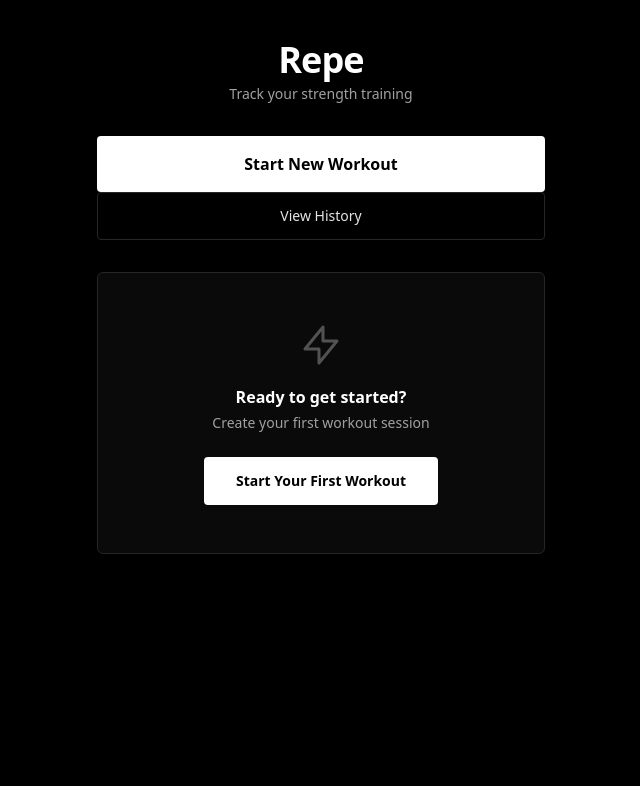
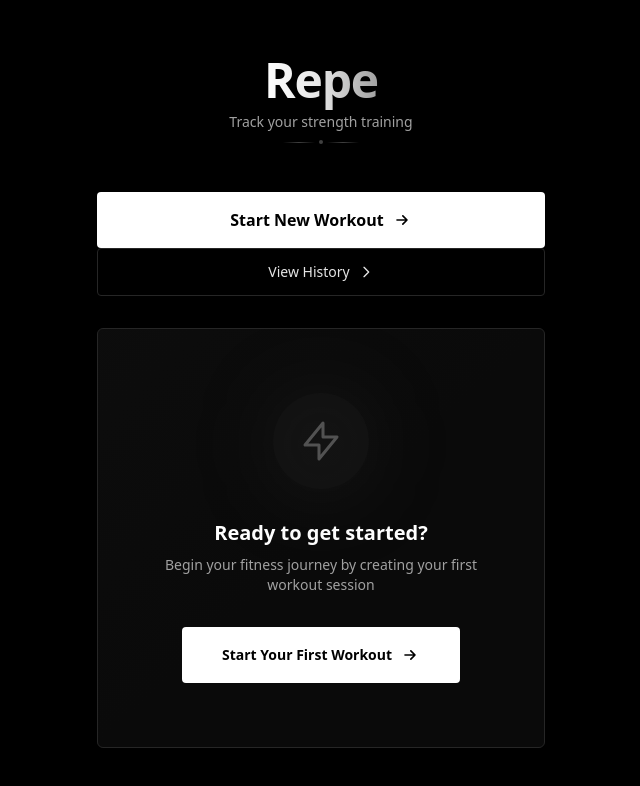
Before and after one commit to MLeonardoMP/Repe, a Next.js app: page / in a window 1280 px wide. Shown: the top 786 px of the page, without its empty margins (319-959 px from the left). Built offline with nearby package versions, Linux system fonts and the light colour scheme.

Commit message:
Modernize UI with subtle animations, gradients, and enhanced interactions
Co-authored-by: ghticac <223727041+ghticac@users.noreply.github.com>

```diff
--- a/src/app/globals.css
+++ b/src/app/globals.css
@@ -189,4 +189,136 @@
     color: var(--foreground);
     background: var(--background);
   }
+
+  /* Modern UI Enhancements */
+  .glass-effect {
+    background: rgba(26, 26, 26, 0.6);
+    backdrop-filter: blur(12px);
+    -webkit-backdrop-filter: blur(12px);
+  }
+
+  .glass-border {
+    border: 1px solid rgba(255, 255, 255, 0.1);
+  }
+
+  .subtle-glow {
+    box-shadow: 0 0 20px rgba(255, 255, 255, 0.03);
+  }
+
+  .card-hover {
+    transition: transform 0.2s ease-out, box-shadow 0.2s ease-out;
+  }
+
+  .card-hover:hover {
+    transform: translateY(-2px);
+    box-shadow: 0 8px 24px rgba(0, 0, 0, 0.4);
+  }
+
+  .button-press {
+    transition: transform 0.1s ease-out;
+  }
+
+  .button-press:active {
+    transform: scale(0.98);
+  }
+
+  /* Gradient utilities */
+  .gradient-accent {
+    background: linear-gradient(135deg, rgba(255, 255, 255, 0.05) 0%, rgba(255, 255, 255, 0) 100%);
+  }
+
+  .gradient-border {
+    position: relative;
+    border: none;
+  }
+
+  .gradient-border::before {
+    content: '';
+    position: absolute;
+    inset: 0;
+    border-radius: inherit;
+    padding: 1px;
+    background: linear-gradient(135deg, rgba(255, 255, 255, 0.2), rgba(255, 255, 255, 0.05));
+    -webkit-mask: linear-gradient(#fff 0 0) content-box, linear-gradient(#fff 0 0);
+    -webkit-mask-composite: xor;
+    mask-composite: exclude;
+  }
+
+  /* Smooth scrolling */
+  .smooth-scroll {
+    scroll-behavior: smooth;
+    -webkit-overflow-scrolling: touch;
+  }
+
+  /* Skeleton loading enhancement */
+  @keyframes shimmer {
+    0% {
+      background-position: -1000px 0;
+    }
+    100% {
+      background-position: 1000px 0;
+    }
+  }
+
+  .skeleton {
+    background: linear-gradient(
+      90deg,
+      #0a0a0a 0%,
+      #1a1a1a 20%,
+      #262626 40%,
+      #1a1a1a 60%,
+      #0a0a0a 80%,
+      #0a0a0a 100%
+    );
+    background-size: 2000px 100%;
+    animation: shimmer 2s infinite linear;
+  }
+
+  /* Pulse animation for active indicators */
+  @keyframes pulse-glow {
+    0%, 100% {
+      opacity: 1;
+      box-shadow: 0 0 0 0 rgba(16, 185, 129, 0.7);
+    }
+    50% {
+      opacity: 0.9;
+      box-shadow: 0 0 0 6px rgba(16, 185, 129, 0);
+    }
+  }
+
+  .pulse-glow {
+    animation: pulse-glow 2s cubic-bezier(0.4, 0, 0.6, 1) infinite;
+  }
+
+  /* Fade in animation */
+  @keyframes fadeIn {
+    from {
+      opacity: 0;
+      transform: translateY(10px);
+    }
+    to {
+      opacity: 1;
+      transform: translateY(0);
+    }
+  }
+
+  .fade-in {
+    animation: fadeIn 0.3s ease-out;
+  }
+
+  /* Slide in from bottom */
+  @keyframes slideInBottom {
+    from {
+      opacity: 0;
+      transform: translateY(20px);
+    }
+    to {
+      opacity: 1;
+      transform: translateY(0);
+    }
+  }
+
+  .slide-in-bottom {
+    animation: slideInBottom 0.4s ease-out;
+  }
 }
--- a/src/app/page.tsx
+++ b/src/app/page.tsx
@@ -42,21 +42,28 @@ export default function HomePage() {
 
   if (loading) {
     return (
-      <div className="flex-1 p-4 md:p-6">
-        <div className="max-w-md mx-auto space-y-8 pt-4">
-          <div className="animate-pulse space-y-8">
+      <div className="flex-1 p-4 md:p-6 min-h-screen">
+        <div className="max-w-md mx-auto space-y-8 pt-8">
+          <div className="space-y-8 fade-in">
             {/* Header skeleton */}
-            <div className="text-center space-y-2">
-              <div className="h-10 bg-neutral-900 rounded w-32 mx-auto"></div>
-              <div className="h-4 bg-neutral-900 rounded w-48 mx-auto"></div>
+            <div className="text-center space-y-3">
+              <div className="h-12 skeleton rounded-lg w-40 mx-auto"></div>
+              <div className="h-4 skeleton rounded w-48 mx-auto"></div>
+              <div className="flex items-center justify-center gap-1 mt-2">
+                <div className="h-px w-8 skeleton"></div>
+                <div className="h-1 w-1 rounded-full skeleton"></div>
+                <div className="h-px w-8 skeleton"></div>
+              </div>
             </div>
             {/* Button skeletons */}
-            <div className="space-y-2">
-              <div className="h-14 bg-neutral-900 rounded-lg"></div>
-              <div className="h-12 bg-neutral-900 rounded-lg"></div>
+            <div className="space-y-3">
+              <div className="h-14 skeleton rounded-lg"></div>
+              <div className="h-12 skeleton rounded-lg"></div>
             </div>
-            {/* Card skeleton */}
-            <div className="h-32 bg-neutral-900 rounded-xl border border-neutral-800"></div>
+            {/* Card skeleton with more detail */}
+            <div className="h-48 skeleton rounded-xl border border-neutral-800 relative overflow-hidden">
+              <div className="absolute inset-0 bg-gradient-to-br from-neutral-800/10 to-transparent"></div>
+            </div>
           </div>
         </div>
       </div>
@@ -64,26 +71,39 @@ export default function HomePage() {
   }
 
   return (
-    <div className="flex-1 p-4 md:p-6">
-      <div className="max-w-md mx-auto space-y-8">
-        {/* Header - Geist minimalist style */}
-        <div className="text-center space-y-1 pt-4">
-          <h1 className="text-4xl font-bold text-white tracking-tight">Repe</h1>
-          <p className="text-neutral-400 text-sm">Track your strength training</p>
+    <div className="flex-1 p-4 md:p-6 min-h-screen smooth-scroll">
+      <div className="max-w-md mx-auto space-y-8 fade-in">
+        {/* Header - Modern minimalist style with subtle gradient */}
+        <div className="text-center space-y-2 pt-8 pb-4">
+          <h1 className="text-5xl font-bold text-white tracking-tight">
+            <span className="bg-gradient-to-r from-white via-neutral-200 to-neutral-400 bg-clip-text text-transparent">
+              Repe
+            </span>
+          </h1>
+          <p className="text-neutral-400 text-sm font-medium">Track your strength training</p>
+          <div className="flex items-center justify-center gap-1 mt-2">
+            <div className="h-px w-8 bg-gradient-to-r from-transparent via-neutral-700 to-transparent"></div>
+            <div className="h-1 w-1 rounded-full bg-neutral-700"></div>
+            <div className="h-px w-8 bg-gradient-to-r from-transparent via-neutral-700 to-transparent"></div>
+          </div>
         </div>
 
-        {/* Active Workout - Geist style with clean borders */}
+        {/* Active Workout - Modern card with glass effect */}
         {activeWorkout && (
-          <Card className="bg-[#0a0a0a] border-neutral-800 hover:border-neutral-700 transition-colors">
-            <CardHeader className="pb-3">
+          <Card className="relative overflow-hidden bg-gradient-to-br from-emerald-950/30 to-[#0a0a0a] border-emerald-900/30 card-hover slide-in-bottom">
+            {/* Subtle glow effect */}
+            <div className="absolute inset-0 bg-gradient-to-br from-emerald-500/5 to-transparent pointer-events-none"></div>
+
+            <CardHeader className="pb-3 relative">
               <div className="flex items-center justify-between">
                 <CardTitle className="text-base font-semibold text-white">Active Workout</CardTitle>
-                <Badge variant="success" className="bg-emerald-950 text-emerald-400 border-emerald-900 text-xs font-medium">
+                <Badge variant="success" className="bg-emerald-500/20 text-emerald-300 border-emerald-500/30 text-xs font-medium backdrop-blur-sm">
+                  <span className="inline-block w-1.5 h-1.5 rounded-full bg-emerald-400 pulse-glow mr-1.5"></span>
                   In Progress
                 </Badge>
               </div>
             </CardHeader>
-            <CardContent className="space-y-4">
+            <CardContent className="space-y-4 relative">
               <div>
                 <h3 className="font-semibold text-white text-lg">{activeWorkout.name}</h3>
                 <p className="text-sm text-neutral-400 mt-1">
@@ -93,79 +113,127 @@ export default function HomePage() {
                   })}
                 </p>
               </div>
-              <div className="flex gap-6 text-sm text-neutral-400 font-mono">
+              <div className="flex gap-6 text-sm text-neutral-300 font-mono">
+                <div className="flex items-center gap-2">
+                  <span className="text-emerald-400">•</span>
                   <span>{activeWorkout.exercises?.length || 0} exercises</span>
+                </div>
+                <div className="flex items-center gap-2">
+                  <span className="text-emerald-400">•</span>
                   <span>
                     {activeWorkout.exercises?.reduce((total, ex) =>
                       total + (ex.sets?.length || 0), 0) || 0} sets
                   </span>
                 </div>
+              </div>
               <Button
                 onClick={() => handleContinueWorkout(activeWorkout)}
-                className="w-full h-12 bg-white hover:bg-neutral-100 text-black font-semibold transition-colors"
+                className="w-full h-12 bg-white hover:bg-neutral-100 text-black font-semibold transition-all button-press hover:shadow-lg"
               >
-                Continue Workout
+                Continue Workout →
               </Button>
             </CardContent>
           </Card>
         )}
 
-        {/* Quick Actions - Geist minimalist buttons */}
-        <div className="space-y-2">
+        {/* Quick Actions - Modern buttons with enhanced feedback */}
+        <div className="space-y-3">
           {!activeWorkout && (
             <Link href="/workout/new">
-              <Button className="w-full h-14 bg-white hover:bg-neutral-100 text-black text-base font-semibold transition-colors">
+              <Button className="group w-full h-14 bg-white hover:bg-neutral-100 text-black text-base font-semibold transition-all button-press hover:shadow-xl relative overflow-hidden">
+                <span className="relative z-10 flex items-center justify-center gap-2">
                   Start New Workout
+                  <svg className="w-5 h-5 transition-transform group-hover:translate-x-1" fill="none" stroke="currentColor" viewBox="0 0 24 24">
+                    <path strokeLinecap="round" strokeLinejoin="round" strokeWidth={2} d="M13 7l5 5m0 0l-5 5m5-5H6" />
+                  </svg>
+                </span>
+                {/* Subtle shine effect on hover */}
+                <div className="absolute inset-0 -translate-x-full group-hover:translate-x-full transition-transform duration-1000 bg-gradient-to-r from-transparent via-white/20 to-transparent"></div>
               </Button>
             </Link>
           )}
 
           <Link href="/history">
-            <Button variant="outline" className="w-full h-12 border-neutral-800 text-neutral-200 hover:bg-[#0a0a0a] hover:border-neutral-700 transition-colors">
+            <Button variant="outline" className="group w-full h-12 border-neutral-800 text-neutral-200 hover:bg-[#0a0a0a] hover:border-neutral-600 transition-all button-press relative overflow-hidden">
+              <span className="relative z-10 flex items-center justify-center gap-2">
                 View History
+                <svg className="w-4 h-4 transition-transform group-hover:translate-x-1" fill="none" stroke="currentColor" viewBox="0 0 24 24">
+                  <path strokeLinecap="round" strokeLinejoin="round" strokeWidth={2} d="M9 5l7 7-7 7" />
+                </svg>
+              </span>
             </Button>
           </Link>
         </div>
 
-        {/* Recent Workouts - Cleaner section header */}
+        {/* Recent Workouts - Modern section with subtle divider */}
         {recentWorkouts.length > 0 && (
-          <div className="space-y-4">
+          <div className="space-y-4 slide-in-bottom">
+            <div className="flex items-center gap-3">
               <h2 className="text-lg font-semibold text-white tracking-tight">Recent Workouts</h2>
-            <div className="space-y-2">
-              {recentWorkouts.slice(0, 3).map((workout) => (
+              <div className="flex-1 h-px bg-gradient-to-r from-neutral-800 to-transparent"></div>
+            </div>
+            <div className="space-y-3">
+              {recentWorkouts.slice(0, 3).map((workout, index) => (
+                <div
+                  key={workout.id}
+                  className="fade-in"
+                  style={{ animationDelay: `${index * 50}ms` }}
+                >
                   <WorkoutSessionCard
-                  key={workout.id}
                     session={workout}
                     onView={(id) => window.location.href = `/workout/${id}`}
                     onEdit={workout.endTime ? undefined : () => handleContinueWorkout(workout)}
                   />
+                </div>
               ))}
             </div>
             {recentWorkouts.length > 3 && (
               <Link href="/history">
-                <Button variant="ghost" className="w-full text-neutral-400 hover:text-white hover:bg-[#0a0a0a] transition-colors">
-                  View All Workouts →
+                <Button variant="ghost" className="group w-full text-neutral-400 hover:text-white hover:bg-[#0a0a0a] transition-all button-press">
+                  <span className="flex items-center justify-center gap-2">
+                    View All Workouts
+                    <svg className="w-4 h-4 transition-transform group-hover:translate-x-1" fill="none" stroke="currentColor" viewBox="0 0 24 24">
+                      <path strokeLinecap="round" strokeLinejoin="round" strokeWidth={2} d="M9 5l7 7-7 7" />
+                    </svg>
+                  </span>
                 </Button>
               </Link>
             )}
           </div>
         )}
 
-        {/* Empty State - Minimalist Geist style */}
+        {/* Empty State - Modern with gradient accents */}
         {recentWorkouts.length === 0 && !activeWorkout && (
-          <Card className="bg-[#0a0a0a] border-neutral-800">
-            <CardContent className="text-center py-12 space-y-4">
-              <div className="text-neutral-600">
-                <svg className="w-12 h-12 mx-auto mb-4" fill="none" stroke="currentColor" viewBox="0 0 24 24" strokeWidth={1.5}>
+          <Card className="relative overflow-hidden bg-[#0a0a0a] border-neutral-800 card-hover slide-in-bottom">
+            {/* Subtle gradient overlay */}
+            <div className="absolute inset-0 bg-gradient-to-br from-neutral-900/20 via-transparent to-transparent pointer-events-none"></div>
+
+            <CardContent className="relative text-center py-16 space-y-6">
+              {/* Icon with glow effect */}
+              <div className="relative inline-block">
+                <div className="absolute inset-0 bg-neutral-700/20 blur-2xl rounded-full"></div>
+                <div className="relative text-neutral-600 bg-neutral-900/50 rounded-full p-6 inline-block">
+                  <svg className="w-12 h-12" fill="none" stroke="currentColor" viewBox="0 0 24 24" strokeWidth={1.5}>
                     <path strokeLinecap="round" strokeLinejoin="round" d="M13 10V3L4 14h7v7l9-11h-7z" />
                   </svg>
                 </div>
+              </div>
+
               <div>
-                <h3 className="text-base font-semibold text-white mb-1">Ready to get started?</h3>
-                <p className="text-sm text-neutral-400 mb-6">Create your first workout session</p>
+                <h3 className="text-xl font-semibold text-white mb-2">Ready to get started?</h3>
+                <p className="text-sm text-neutral-400 mb-8 max-w-xs mx-auto">
+                  Begin your fitness journey by creating your first workout session
+                </p>
                 <Link href="/workout/new">
-                  <Button className="h-12 px-8 bg-white hover:bg-neutral-100 text-black font-semibold transition-colors">
+                  <Button className="group h-14 px-10 bg-white hover:bg-neutral-100 text-black font-semibold transition-all button-press hover:shadow-xl relative overflow-hidden">
+                    <span className="relative z-10 flex items-center gap-2">
                       Start Your First Workout
+                      <svg className="w-5 h-5 transition-transform group-hover:translate-x-1" fill="none" stroke="currentColor" viewBox="0 0 24 24">
+                        <path strokeLinecap="round" strokeLinejoin="round" strokeWidth={2} d="M13 7l5 5m0 0l-5 5m5-5H6" />
+                      </svg>
+                    </span>
+                    {/* Shine effect */}
+                    <div className="absolute inset-0 -translate-x-full group-hover:translate-x-full transition-transform duration-1000 bg-gradient-to-r from-transparent via-white/20 to-transparent"></div>
                   </Button>
                 </Link>
               </div>
```
Also changed, not shown: src/components/workout/WorkoutSessionCard.tsx (+40 -22 lines). Lines whose indentation alone changed are shown as unchanged.
